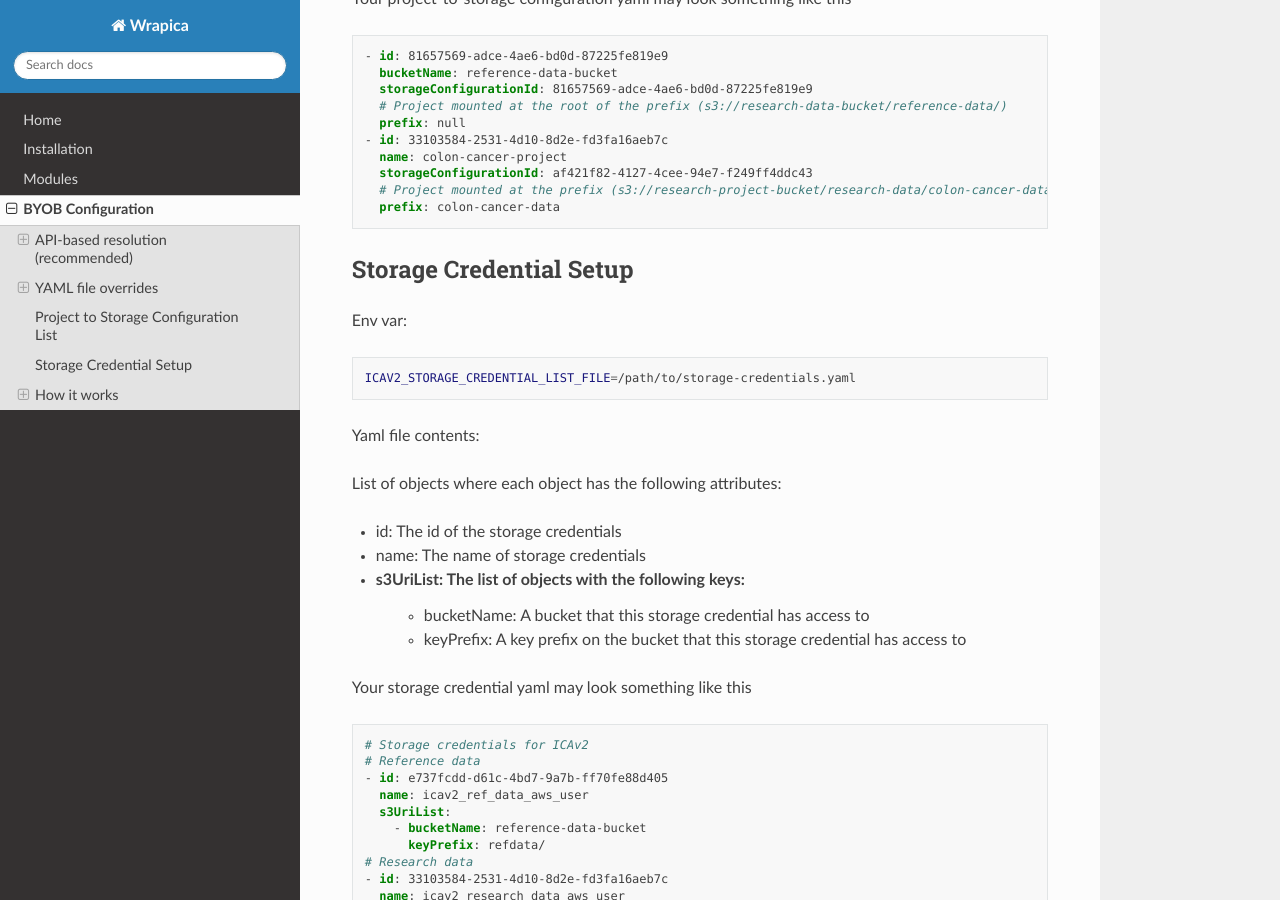
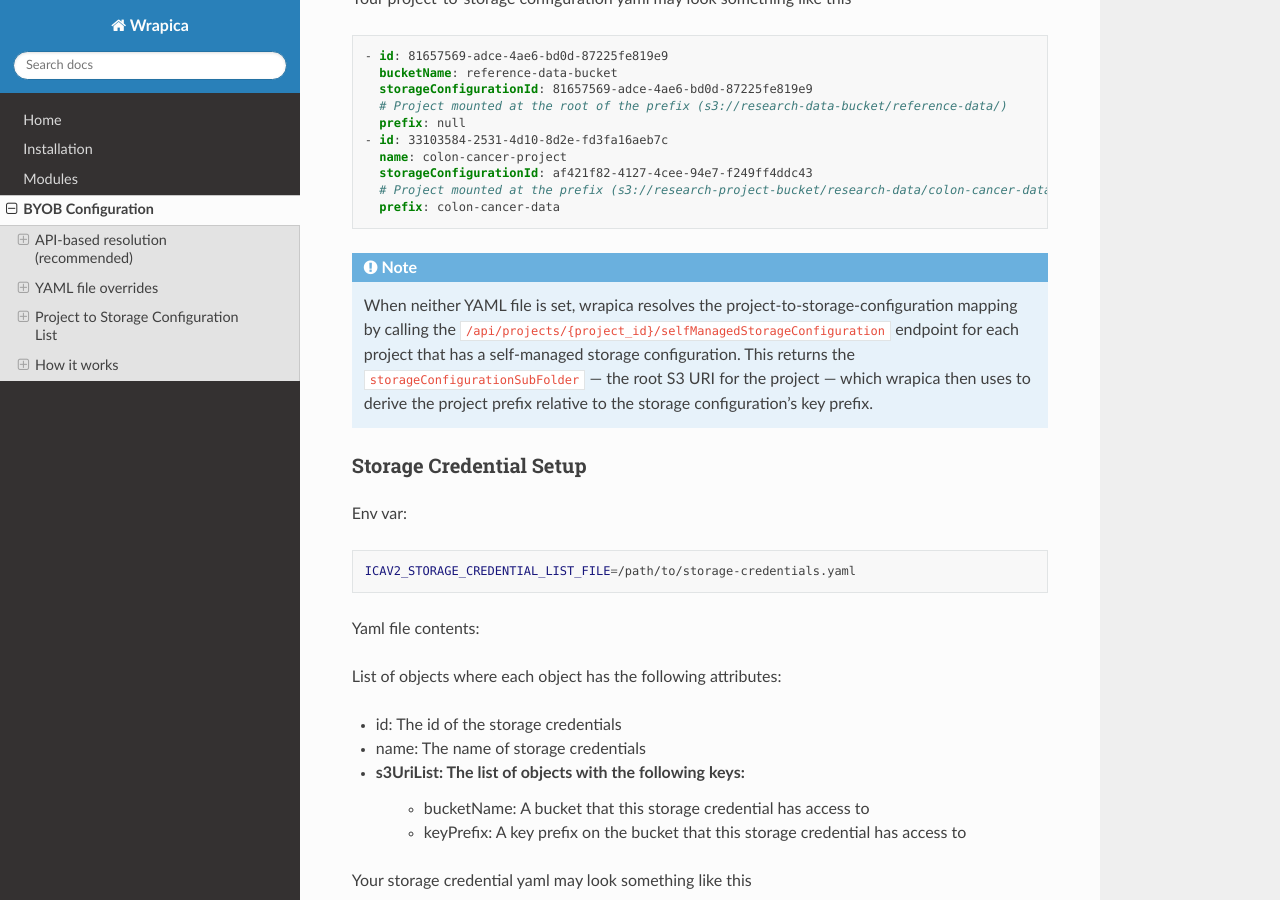
Before and after one commit to umccr/wrapica, a Sphinx documentation site: the page built from docs/byob_configuration.rst, in a window 1280 px wide and 900 px high, scrolled down 3077 px. Built offline with Sphinx 7.4.7 and the Read the Docs theme 3.1.0, drawn with Linux system fonts in a browser that asks for light colours.

Commit message:
docs: Enhance project-to-storage configuration details

```diff
--- a/docs/byob_configuration.rst
+++ b/docs/byob_configuration.rst
@@ -163,8 +163,18 @@ Your project-to-storage configuration yaml may look something like this
       # Project mounted at the prefix (s3://research-project-bucket/research-data/colon-cancer-data/)
       prefix: colon-cancer-data
 
+.. note::
+
+    When neither YAML file is set, wrapica resolves the project-to-storage-configuration
+    mapping by calling the ``/api/projects/{project_id}/selfManagedStorageConfiguration``
+    endpoint for each project that has a self-managed storage configuration. This
+    returns the ``storageConfigurationSubFolder`` — the root S3 URI for the project —
+    which wrapica then uses to derive the project prefix relative to the storage
+    configuration's key prefix.
+
+
 Storage Credential Setup
-------------------------
+~~~~~~~~~~~~~~~~~~~~~~~~
 
 Env var:
 
```
